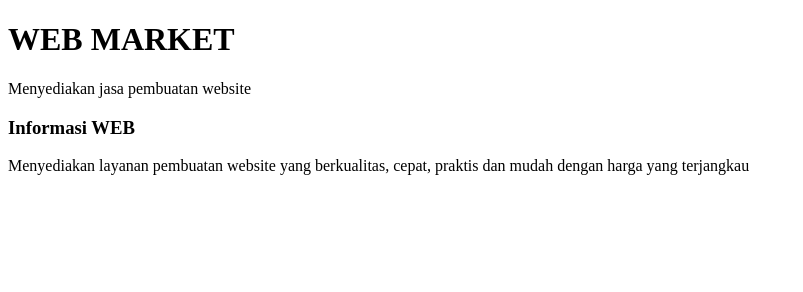
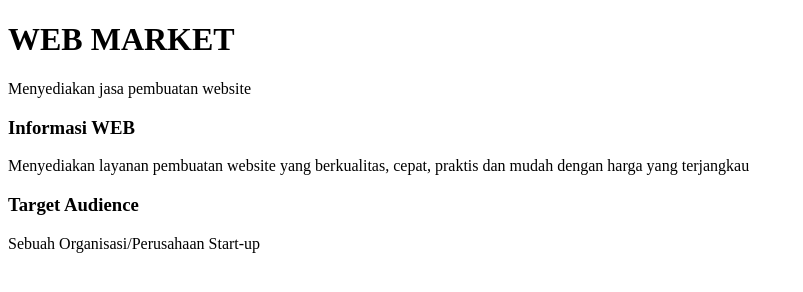
Before and after one commit to giovannyrogi/group-5, a plain HTML site: page web-dev.html in a window 1280 px wide. Shown: the whole page, without its empty margins (0-803 px from the left). Drawn offline with Linux system fonts and the light colour scheme.

Commit message:
mnambah no 3

```diff
--- a/web-dev.html
+++ b/web-dev.html
@@ -11,5 +11,7 @@
 	  <h3>Informasi WEB</h3>
 	  <p>Menyediakan layanan pembuatan website yang berkualitas, cepat, praktis dan mudah dengan harga yang terjangkau</p>
 	</header>
+	<h3>Target Audience</h3>
+	<p> Sebuah Organisasi/Perusahaan Start-up</p>
   <body/>
 </html>
```
